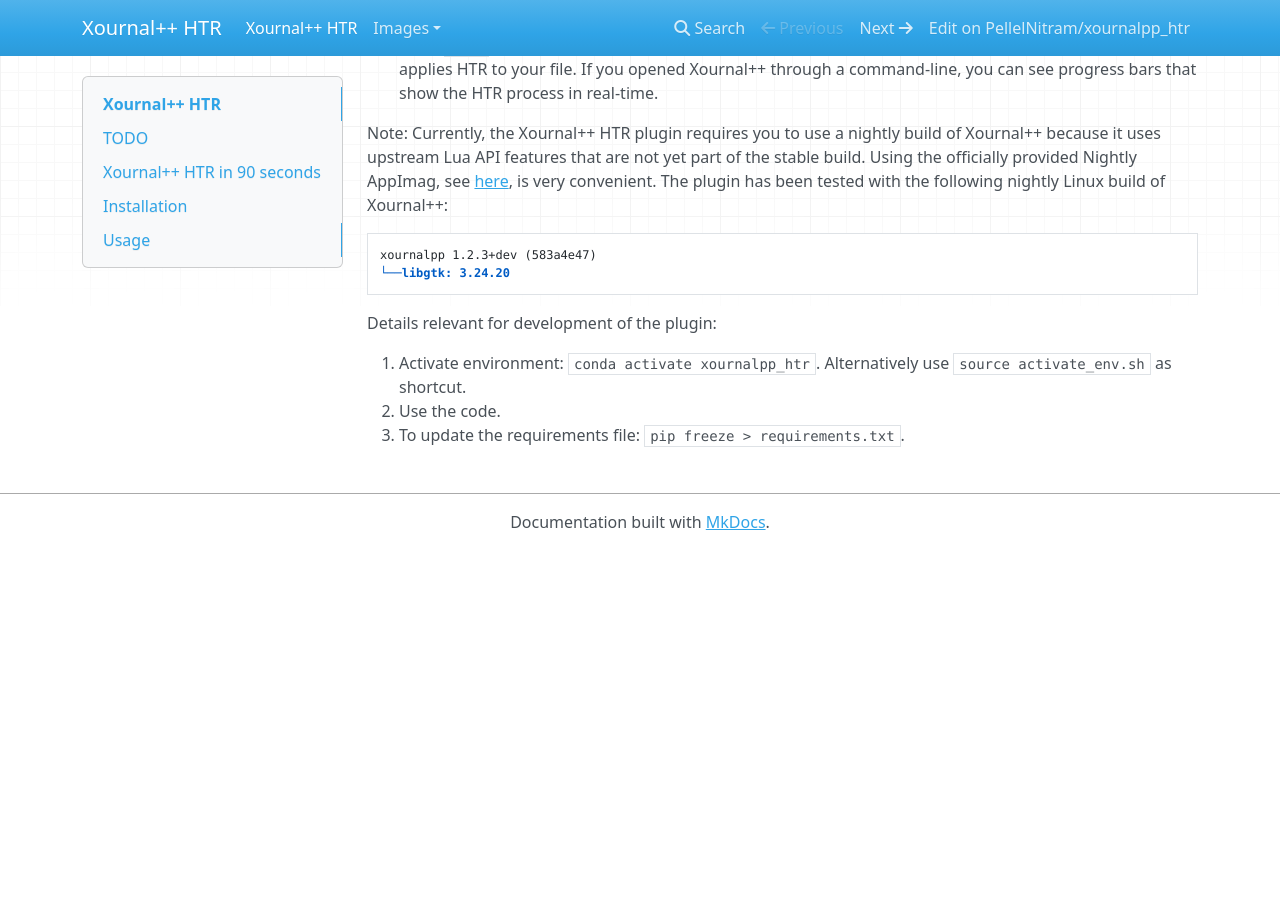
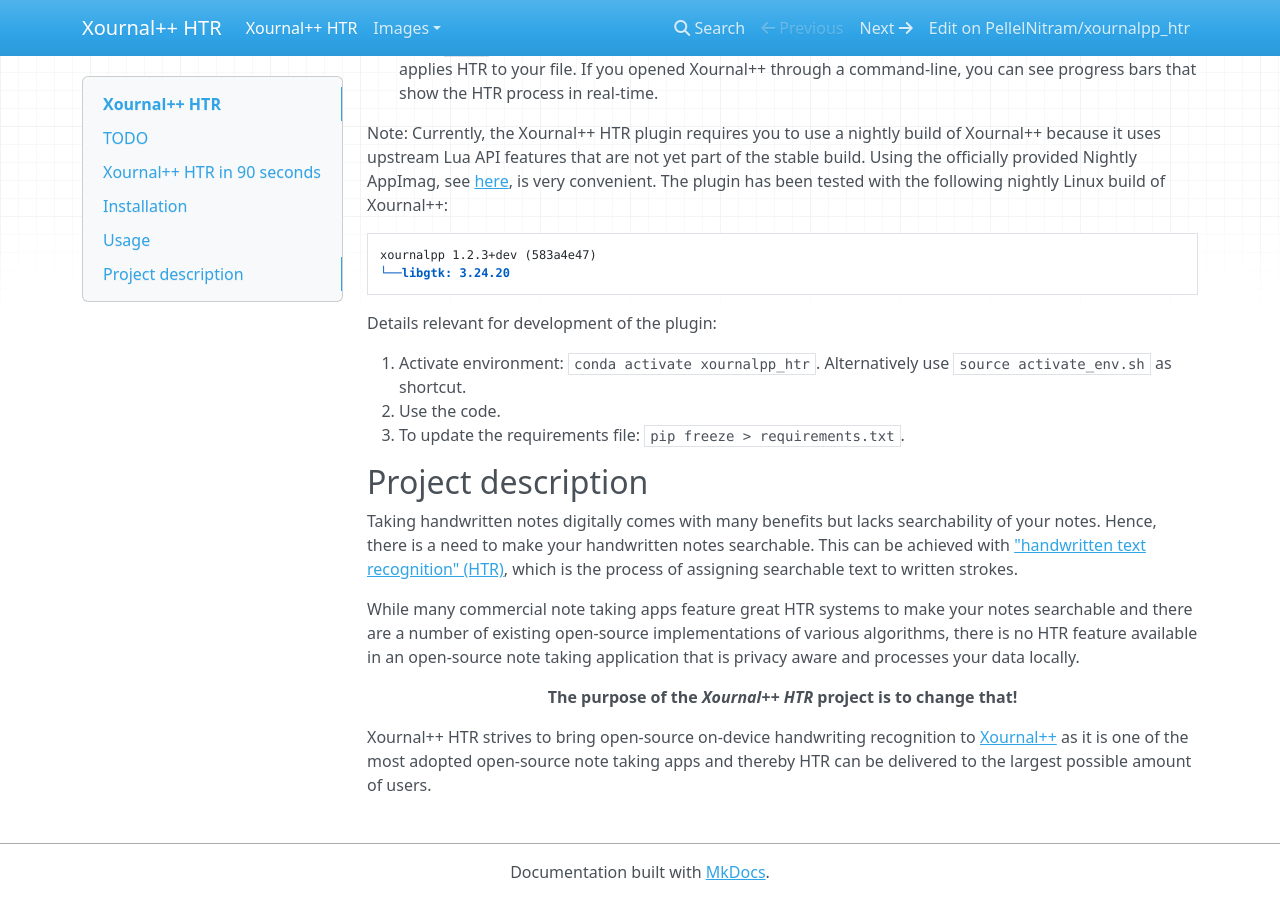
Before and after one commit to PellelNitram/xournalpp_htr, an MkDocs documentation site: the page built from docs/index.md, in a window 1280 px wide and 900 px high, scrolled down 1460 px. Built offline with MkDocs 1.6.1, drawn with Linux system fonts in a browser that asks for light colours; nearby versions of some CDN libraries; before the commit the page ends 2010 px from its top, so only the background shows below that.

Commit message:
Work on index of documentation.

```diff
--- a/docs/index.md
+++ b/docs/index.md
@@ -80,3 +80,15 @@
 1. Activate environment: ``conda activate xournalpp_htr``. Alternatively use ``source activate_env.sh`` as shortcut.
 2. Use the code.
 3. To update the requirements file: ``pip freeze > requirements.txt``.
+
+## Project description
+
+Taking handwritten notes digitally comes with many benefits but lacks searchability of your notes. Hence, there is a need to make your handwritten notes searchable. This can be achieved with ["handwritten text recognition" (HTR)](https://en.wikipedia.org/wiki/Handwriting_recognition), which is the process of assigning searchable text to written strokes.
+
+While many commercial note taking apps feature great HTR systems to make your notes searchable and there are a number of existing open-source implementations of various algorithms, there is no HTR feature available in an open-source note taking application that is privacy aware and processes your data locally.
+
+<div align="center">
+    <p><b>The purpose of the <i>Xournal++ HTR</i> project is to change that!</b></p>
+</div>
+
+Xournal++ HTR strives to bring open-source on-device handwriting recognition to [Xournal++](https://github.com/xournalpp/xournalpp) as it is one of the most adopted open-source note taking apps and thereby HTR can be delivered to the largest possible amount of users.
```
